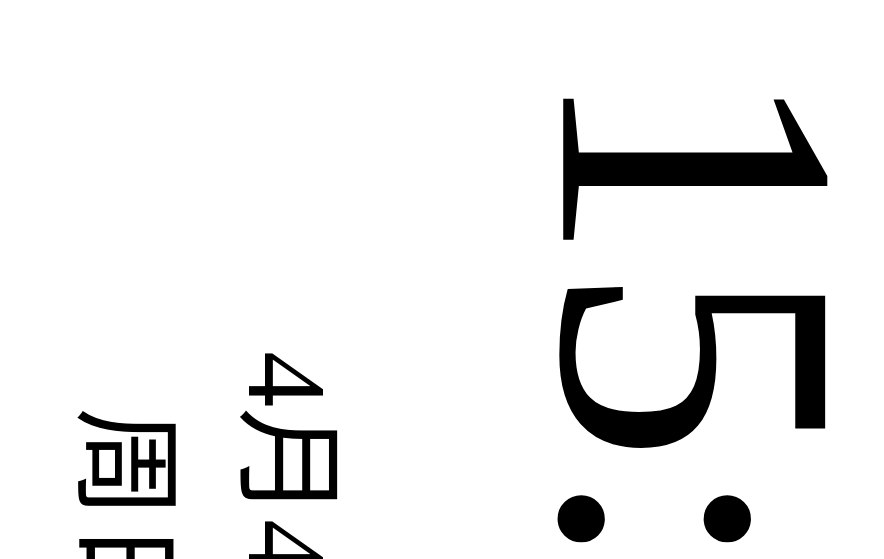
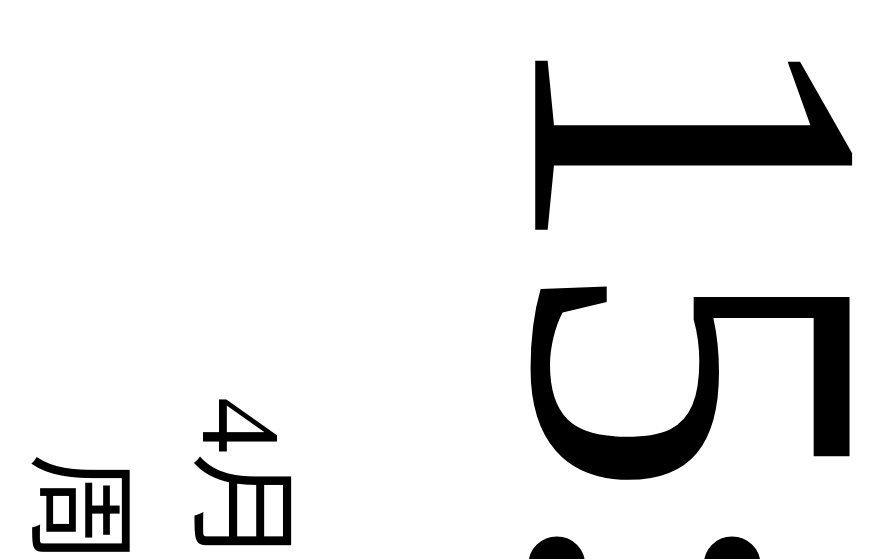
Before and after one commit to mengnan2024/timeForKindle, a plain HTML site: page index.html in a window 1280 px wide. Shown: the part 241-800 px from the top of the page, without its empty margins (149-1033 px from the left). Drawn offline with Linux system fonts and the light colour scheme.

Commit message:
Update index.html

```diff
--- a/index.html
+++ b/index.html
@@ -32,7 +32,7 @@
 
         .time {
 
-          font-size: 25rem;
+          font-size: 30rem;
 
         }
 
```
